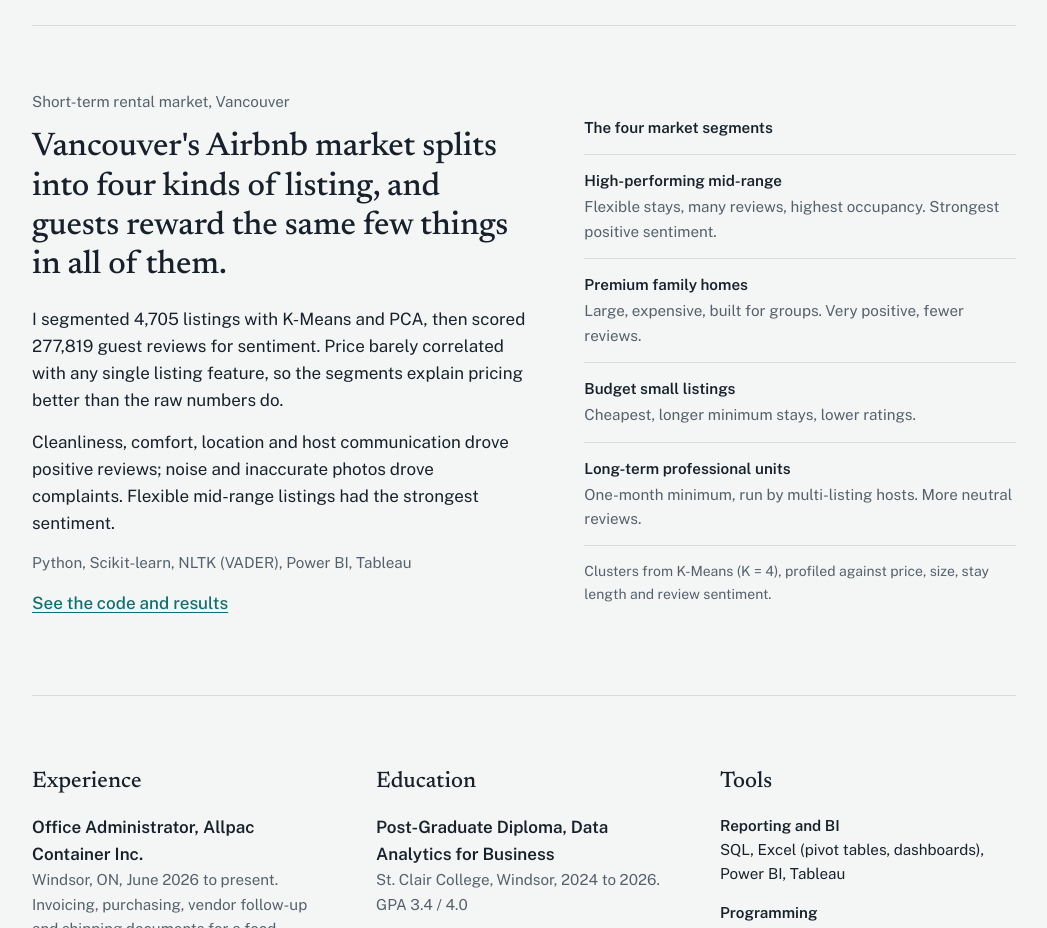
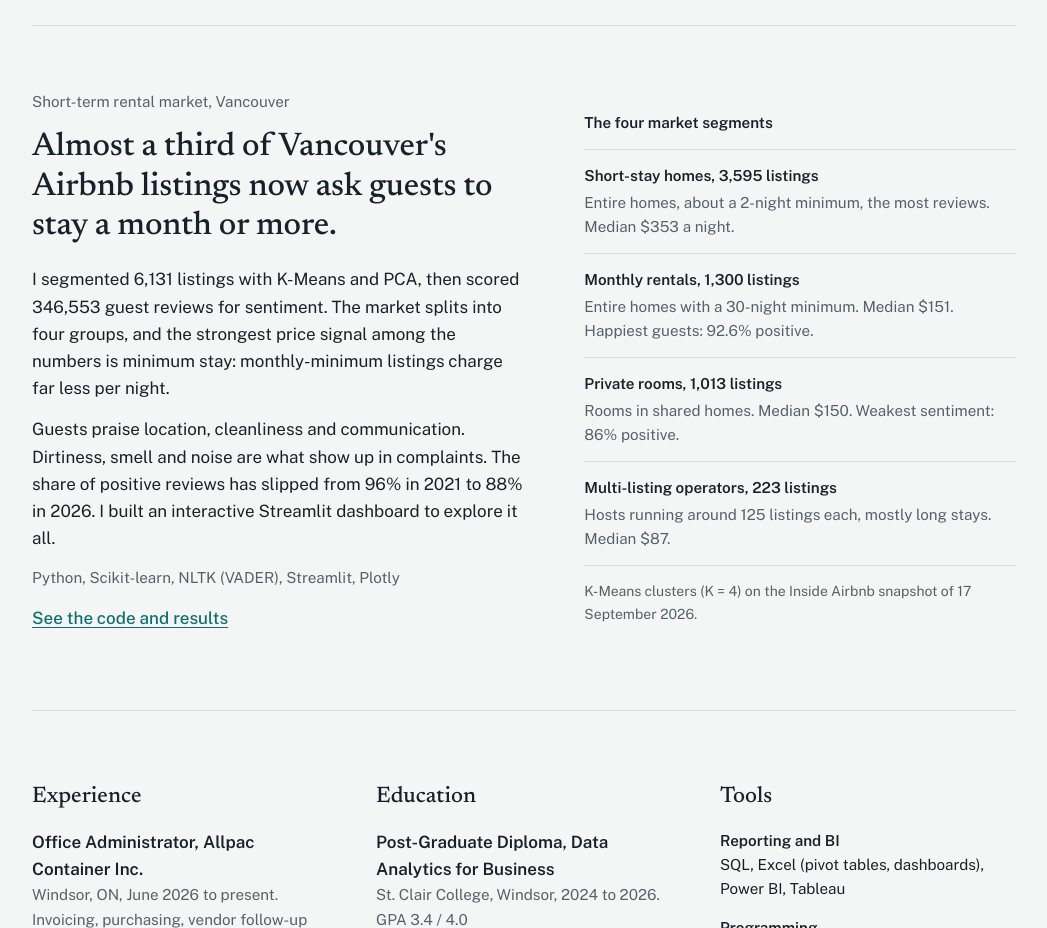
Before and after one commit to GowriSNair/GowriSNair.github.io, a plain HTML site: page index.html in a window 1280 px wide. Shown: the part 1740-2668 px from the top of the page, without its empty margins (116-1163 px from the left). Drawn offline with nearby package versions, Linux system fonts and the light colour scheme.

Commit message:
Update Airbnb project with Vancouver Sep 2026 results
Co-Authored-By: Claude Opus 5.5 <noreply@anthropic.com>
Claude-Session: https://claude.ai/code/session_012v4N7e9Q211DtZHL5hashk

```diff
--- a/index.html
+++ b/index.html
@@ -175,21 +175,21 @@
     <article class="project">
       <div>
         <p class="project-meta">Short-term rental market, Vancouver</p>
-        <h2 class="finding">Vancouver's Airbnb market splits into four kinds of listing, and guests reward the same few things in all of them.</h2>
-        <p>I segmented 4,705 listings with K-Means and PCA, then scored 277,819 guest reviews for sentiment. Price barely correlated with any single listing feature, so the segments explain pricing better than the raw numbers do.</p>
-        <p>Cleanliness, comfort, location and host communication drove positive reviews; noise and inaccurate photos drove complaints. Flexible mid-range listings had the strongest sentiment.</p>
-        <p class="tools">Python, Scikit-learn, NLTK (VADER), Power BI, Tableau</p>
+        <h2 class="finding">Almost a third of Vancouver's Airbnb listings now ask guests to stay a month or more.</h2>
+        <p>I segmented 6,131 listings with K-Means and PCA, then scored 346,553 guest reviews for sentiment. The market splits into four groups, and the strongest price signal among the numbers is minimum stay: monthly-minimum listings charge far less per night.</p>
+        <p>Guests praise location, cleanliness and communication. Dirtiness, smell and noise are what show up in complaints. The share of positive reviews has slipped from 96% in 2021 to 88% in 2026. I built an interactive Streamlit dashboard to explore it all.</p>
+        <p class="tools">Python, Scikit-learn, NLTK (VADER), Streamlit, Plotly</p>
         <p class="project-links"><a href="https://github.com/GowriSNair/airbnb-vancouver-segmentation">See the code and results</a></p>
       </div>
       <figure class="chart">
         <p class="chart-title">The four market segments</p>
         <ul class="segments">
-          <li><strong>High-performing mid-range</strong><span>Flexible stays, many reviews, highest occupancy. Strongest positive sentiment.</span></li>
-          <li><strong>Premium family homes</strong><span>Large, expensive, built for groups. Very positive, fewer reviews.</span></li>
-          <li><strong>Budget small listings</strong><span>Cheapest, longer minimum stays, lower ratings.</span></li>
-          <li><strong>Long-term professional units</strong><span>One-month minimum, run by multi-listing hosts. More neutral reviews.</span></li>
+          <li><strong>Short-stay homes, 3,595 listings</strong><span>Entire homes, about a 2-night minimum, the most reviews. Median $353 a night.</span></li>
+          <li><strong>Monthly rentals, 1,300 listings</strong><span>Entire homes with a 30-night minimum. Median $151. Happiest guests: 92.6% positive.</span></li>
+          <li><strong>Private rooms, 1,013 listings</strong><span>Rooms in shared homes. Median $150. Weakest sentiment: 86% positive.</span></li>
+          <li><strong>Multi-listing operators, 223 listings</strong><span>Hosts running around 125 listings each, mostly long stays. Median $87.</span></li>
         </ul>
-        <figcaption>Clusters from K-Means (K = 4), profiled against price, size, stay length and review sentiment.</figcaption>
+        <figcaption>K-Means clusters (K = 4) on the Inside Airbnb snapshot of 17 September 2026.</figcaption>
       </figure>
     </article>
 
```
